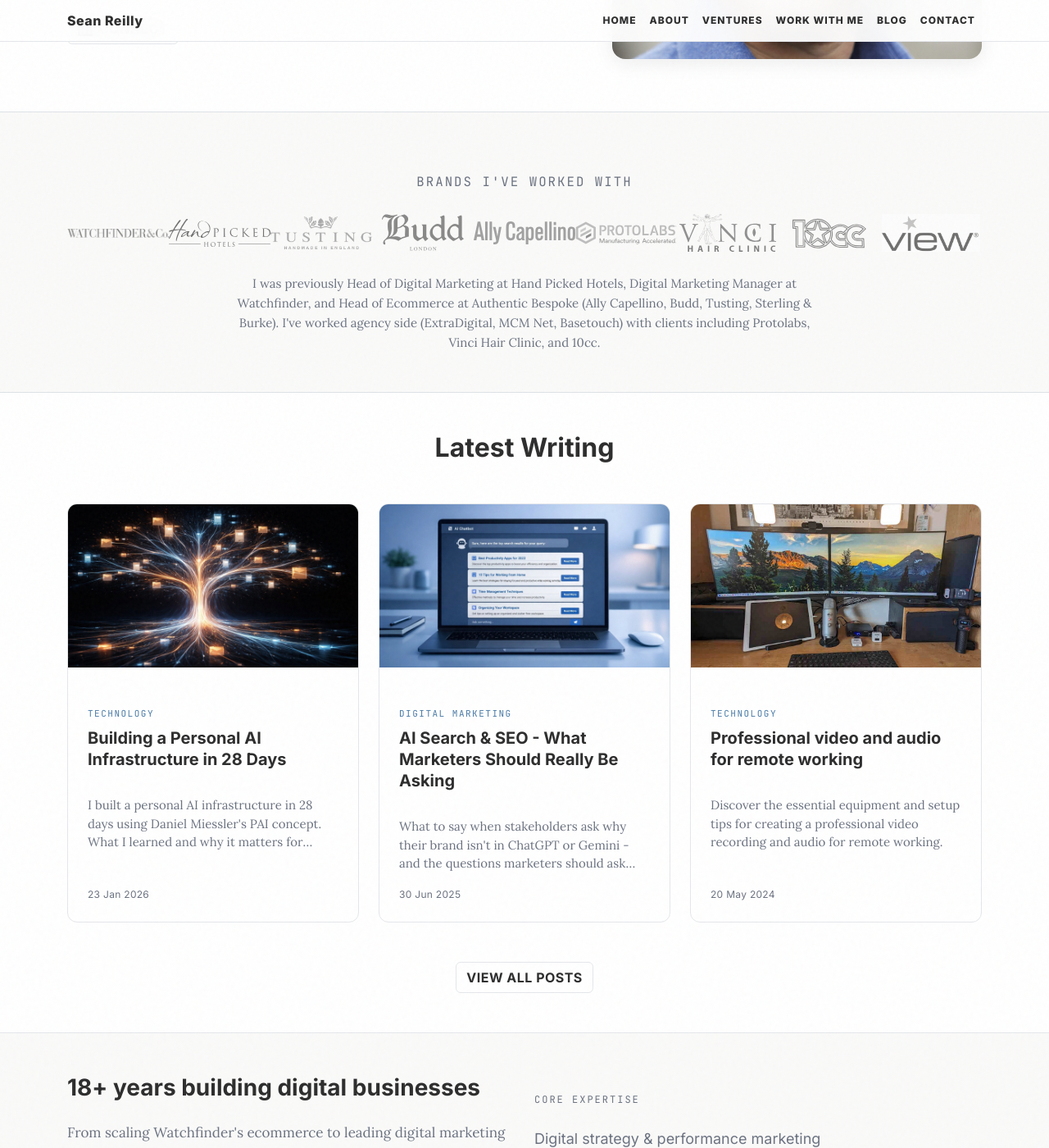
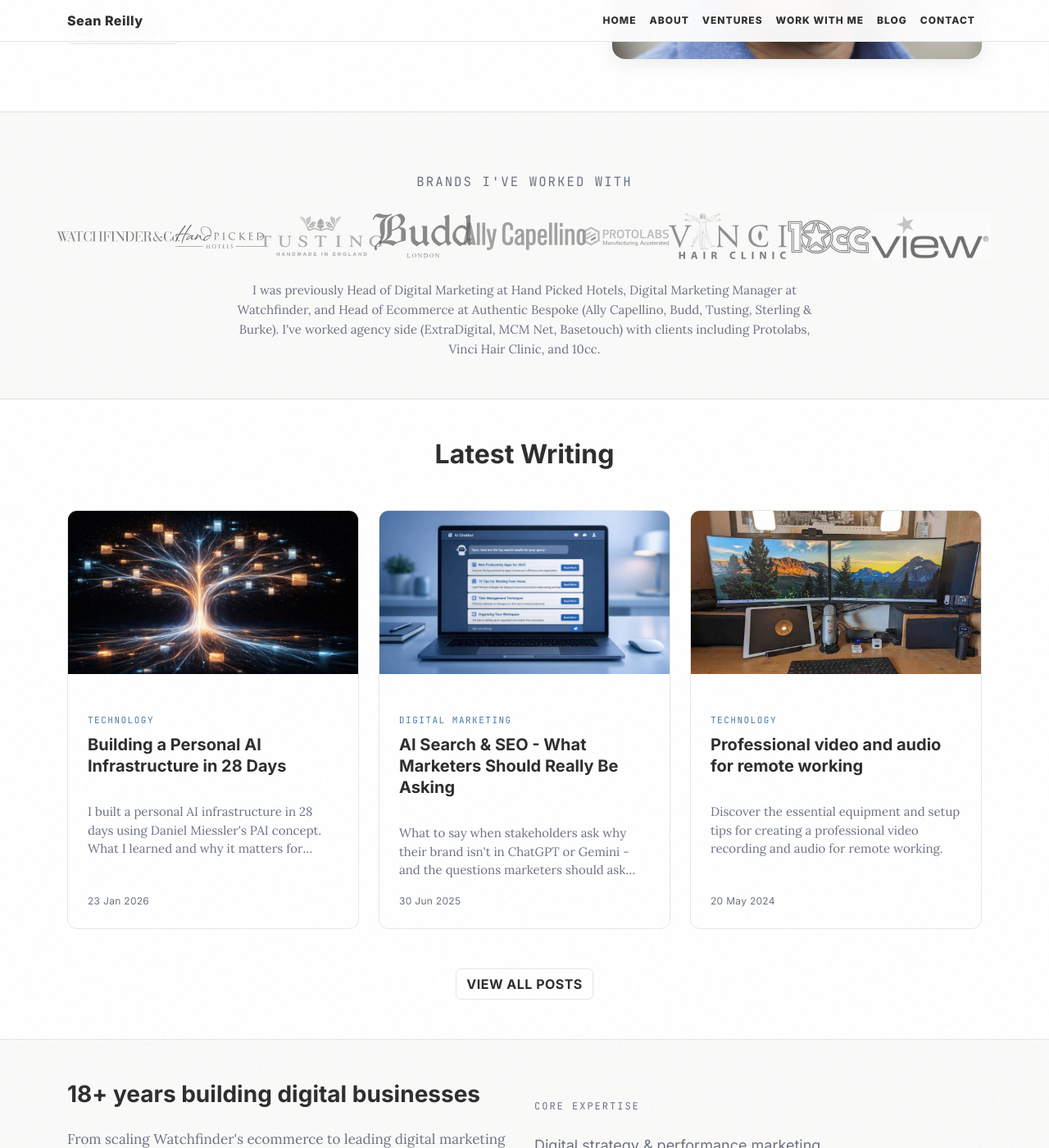
Before and after one commit to seanreillyesq/seanreillyesq.github.io, a Jekyll site: the page built from index.html, in a window 1280 px wide and 1400 px high, scrolled down 523 px. Shown: the whole window at 82% size. Built offline with Jekyll 4.4.1, drawn with Linux system fonts in a browser that asks for light colours.

Commit message:
Improve logo bar: flexbox with equal spacing and larger logos
Switch from rigid 9-column grid to flex layout with equal basis,
so logos distribute evenly regardless of intrinsic width. Increased
max-height from 46px to 56px with 150px width cap to prevent wider
logos from dominating.

```diff
--- a/css/theme.css
+++ b/css/theme.css
@@ -565,20 +565,24 @@
     background-color: var(--color-surface);
 }
 .hp-logos {
-    display: grid;
-    grid-template-columns: repeat(9, 1fr);
-    gap: 1rem 0;
+    display: flex;
+    flex-wrap: nowrap;
+    justify-content: space-evenly;
+    align-items: center;
     margin: 0 auto;
 }
 .hp-logo-cell {
     display: flex;
     align-items: center;
     justify-content: center;
-    height: 52px;
+    height: 60px;
+    flex: 1 1 0;
+    min-width: 0;
+    padding: 0 0.5rem;
 }
 .hp-logo-cell img {
-    max-height: 46px;
-    max-width: 100%;
+    max-height: 56px;
+    max-width: 150px;
     width: auto;
     height: auto;
     object-fit: contain;
@@ -591,11 +595,19 @@
 }
 @media (max-width: 767.98px) {
     .hp-logos {
-        grid-template-columns: repeat(3, 1fr);
+        flex-wrap: wrap;
+        justify-content: center;
         gap: 1.5rem 0.75rem;
+    }
+    .hp-logo-cell {
+        flex: 0 0 30%;
+        height: auto;
+        min-width: auto;
+        padding: 0;
     }
     .hp-logo-cell img {
         max-height: 28px;
+        max-width: 100%;
     }
 }
 
```
